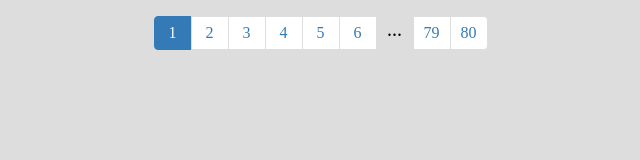
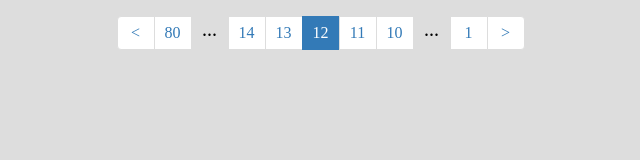
Before and after one commit to Mr-Badger/EathPaginator, a website: page app/index.html in a window 1280 px wide. Shown: the whole page, without its empty margins (339-979 px from the left). Drawn offline with nearby package versions, Linux system fonts and the light colour scheme; files that its build step writes are made by us from their sources.

Commit message:
Reverse order now works.

```diff
--- a/app/index.html
+++ b/app/index.html
@@ -20,6 +20,11 @@
 		$(function() {
 			var a = new window.EathPaginator('#eathPaginator', {
 				pages: 80,
+				edges: 1,
+				mid: 2,
+				startPage: 12,
+				hasControls: true,
+				reverseOrder: true,
 				pageChanged: function(numba) { console.log(numba); }
 			});
 
--- a/app/src/js/main.js
+++ b/app/src/js/main.js
@@ -15,8 +15,8 @@ window.EathPaginator = (function() {
 		this.leftEdge = options.leftEdge !== undefined ? options.leftEdge : options.edges !== undefined ? options.edges : 2;
 		this.rightEdge = options.rightEdge !== undefined ? options.rightEdge : options.edges !== undefined ? options.edges : 2;
 
-		this.leftMid = options.leftMid || options.midSides || 1;
-		this.rightMid = options.rightMid || options.midSides || 1;
+		this.leftMid = options.leftMid || options.mid || 1;
+		this.rightMid = options.rightMid || options.mid || 1;
 
 		this.dotOperator = options.dotOperator !== false; //default true
 		this.hasControls = options.hasControls || false;
@@ -72,7 +72,7 @@ window.EathPaginator = (function() {
 
 	EathPaginator.prototype._redrawDOM = function() {
 		that.el.empty();
-		var i, page, el, classTemp,
+		var i, page, el, classTemp, reverseTemp,
 			firstDots  = that.leftEdge + 1,
 			firstMid   = firstDots + that.leftMid + 1,
 			secondDots = firstMid + that.rightMid + 1,
@@ -82,9 +82,15 @@ window.EathPaginator = (function() {
 
 		//Add previous button
 		if(that.hasControls) {
-			classTemp = that.mainClass.concat(' ', that.prevClass, ' ', (1 === that.selected ? that.endClass : ''));
+			reverseTemp = that.reverseOrder ? that.pages : 1;
+			classTemp = that.mainClass.concat(' ', that.prevClass, ' ', (reverseTemp === that.selected ? that.endClass : ''));
 			el = $(that.element).addClass(classTemp);
-			that.el.append(el);
+			if(that.reverseOrder) {
+				reverseTemp = el;
+			}
+			else {
+				that.el.append(el);
+			}
 		}
 		//Add simple layout if pages are fewer than buttons.
 		if(that.pages <= totalPages) {
@@ -120,12 +126,22 @@ window.EathPaginator = (function() {
 				if(page === that.selected) {
 					el.addClass(that.activeClass);
 				}
-				that.el.append(el);
+
+				if(that.reverseOrder) {
+					that.el.prepend(el);
+				}
+				else {
+					that.el.append(el);
+				}
 			}
 		}
 		//Add next button
 		if(that.hasControls) {
-			classTemp = that.mainClass.concat(' ', that.nextClass, ' ', (that.pages === that.selected ? that.endClass : ''));
+			if(that.reverseOrder) {
+				that.el.prepend(reverseTemp);
+			}
+			reverseTemp = that.reverseOrder ? 1 : that.pages;
+			classTemp = that.mainClass.concat(' ', that.nextClass, ' ', (reverseTemp === that.selected ? that.endClass : ''));
 			el = $(that.element).addClass(classTemp);
 			that.el.append(el);
 		}
```
